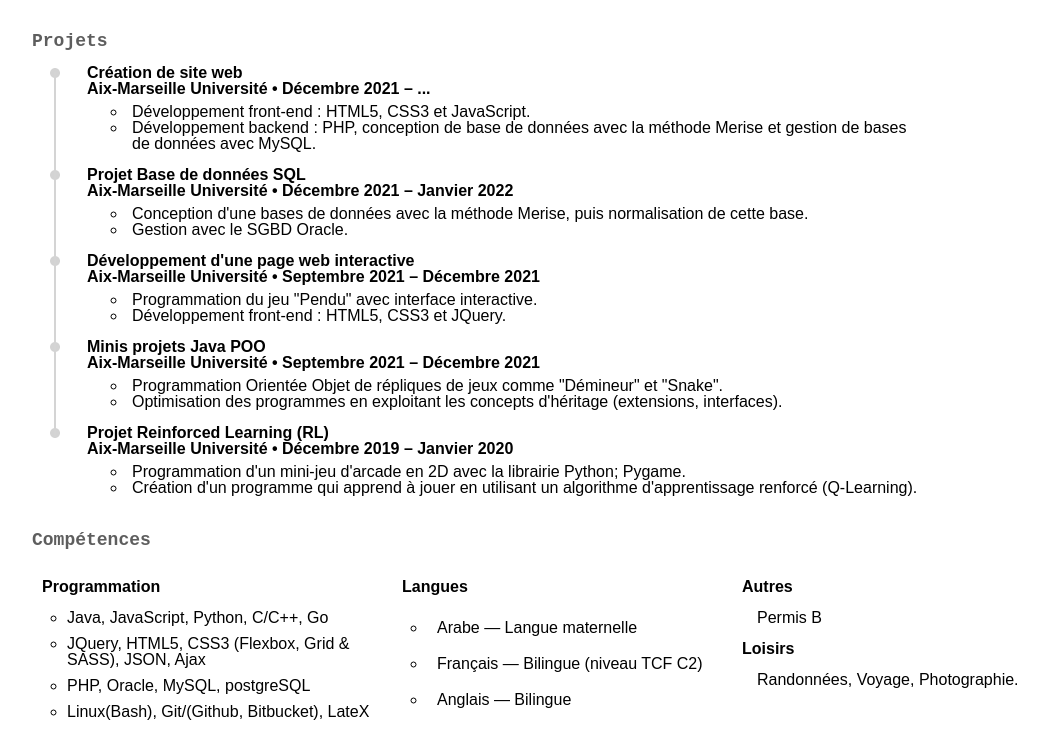
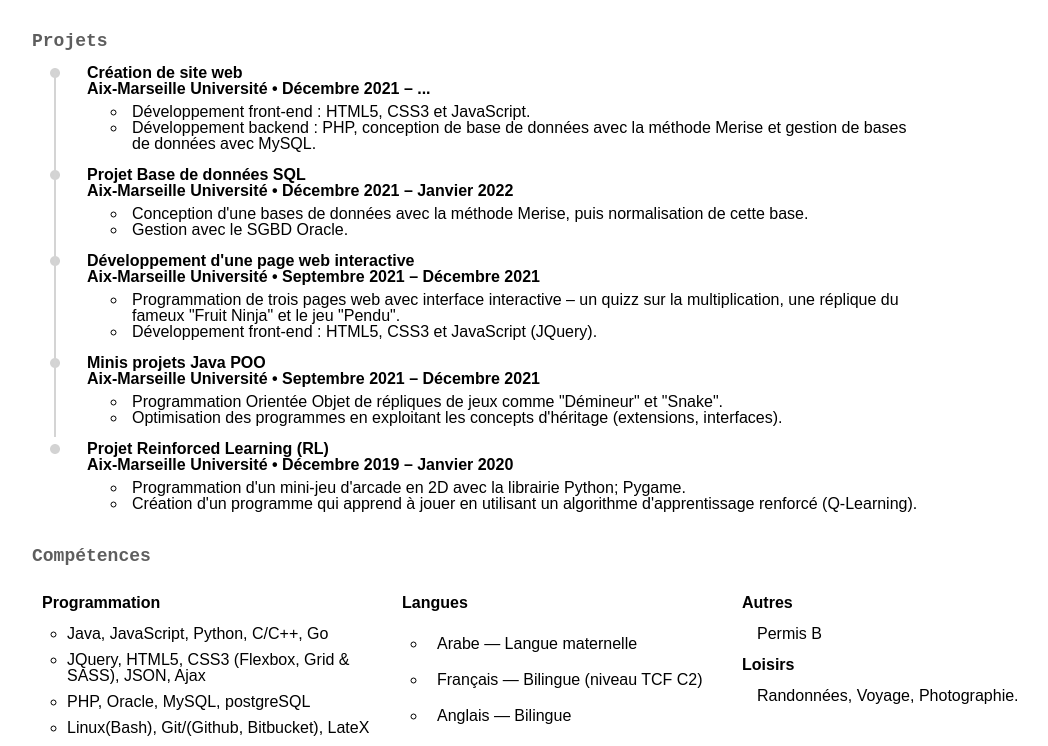
Before and after one commit to MoHilali/Mouad-Hilali-Resume, a plain HTML site: page CV_mo.html in a window 1280 px wide. Shown: the part 1318-2064 px from the top of the page, without its empty margins (20-1068 px from the left). Drawn offline with Linux system fonts and the light colour scheme.

Commit message:
modified project field 'dev d'une page web interactive'.

```diff
--- a/CV_mo.html
+++ b/CV_mo.html
@@ -191,8 +191,8 @@
                          </div>
                          <div>
                               <ul class="sublist">
-                                   <li> Programmation du jeu "Pendu" avec interface interactive. </li>
-                                   <li> Développement front-end : HTML5, CSS3 et JQuery. </li>
+                                   <li> Programmation de trois pages web avec interface interactive – un quizz sur la multiplication, une réplique du fameux "Fruit Ninja" et le jeu "Pendu".</li>
+                                   <li> Développement front-end : HTML5, CSS3 et JavaScript (JQuery). </li>
                               </ul>
                          </div>
                     </li>
```
